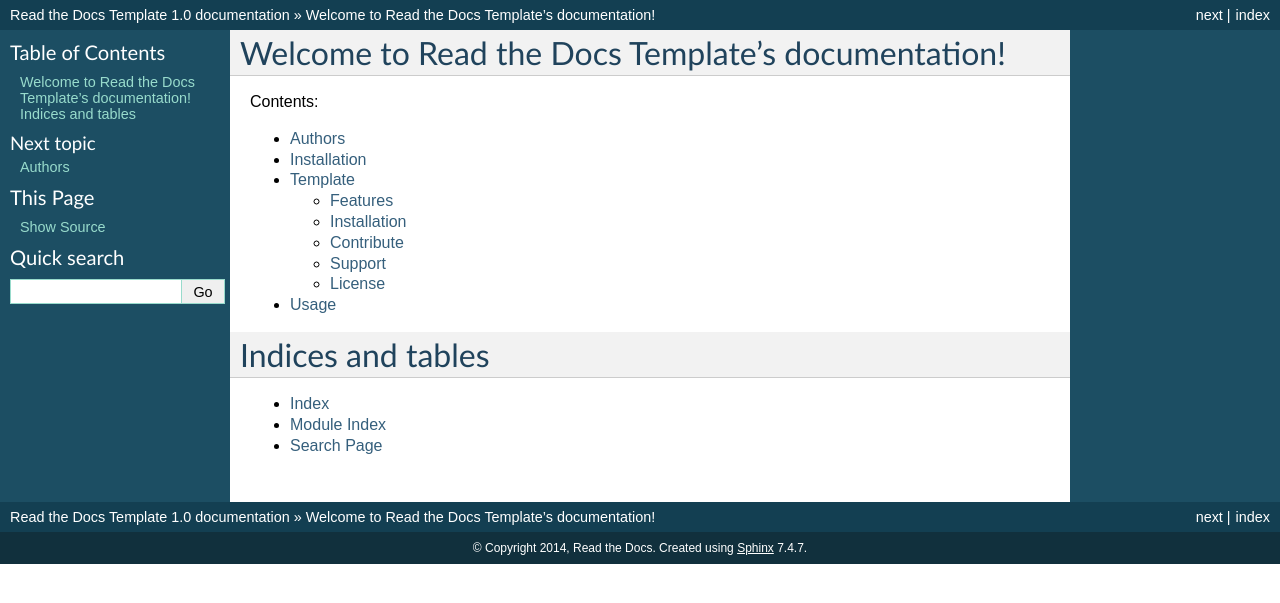
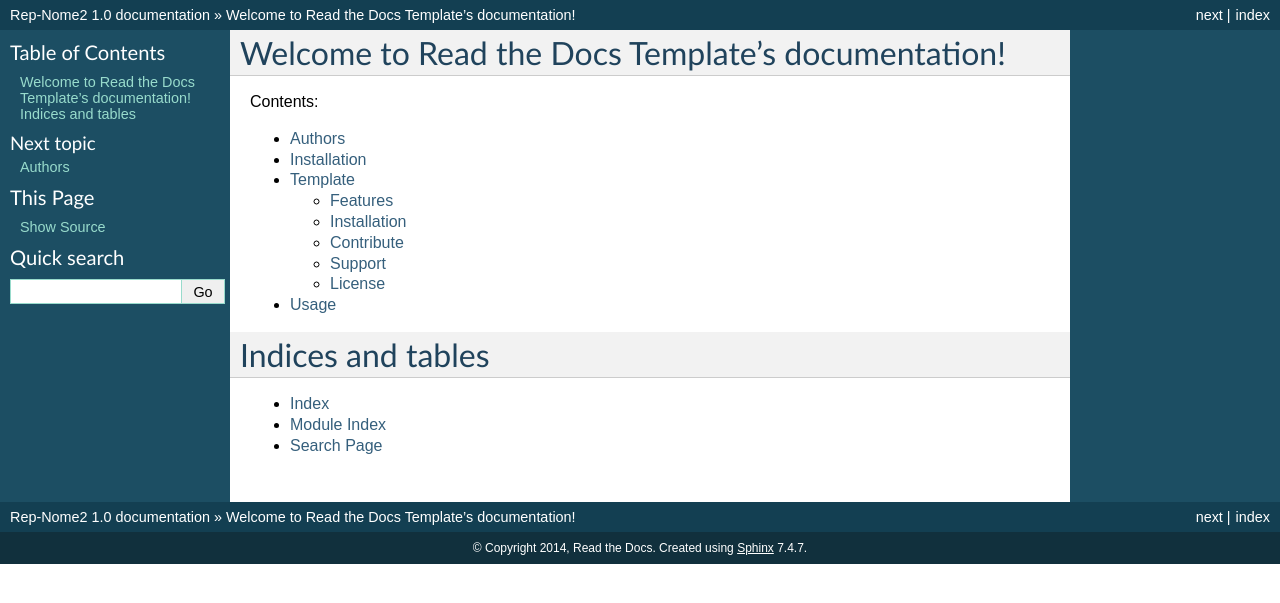
Before and after one commit to JoaoEstrella/Possivel-biblioteca-Result-IC-pypi, a Sphinx documentation site: the page built from docs/index.rst, in a window 1280 px wide. Shown: the top 603 px of the page. Built offline with Sphinx 7.4.7, drawn with Linux system fonts in a browser that asks for light colours.

Commit message:
Update conf.py

```diff
--- a/docs/conf.py
+++ b/docs/conf.py
@@ -43,7 +43,7 @@
 master_doc = 'index'
 
 # General information about the project.
-project = u'Read the Docs Template'
+project = u'Rep-Nome2'
 copyright = u'2014, Read the Docs'
 
 # The version info for the project you're documenting, acts as replacement for
```
